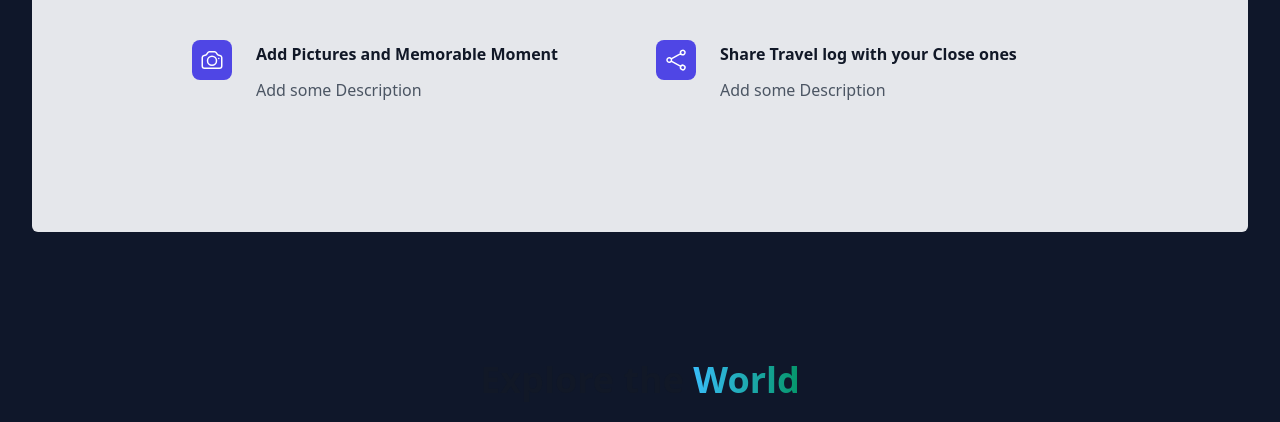
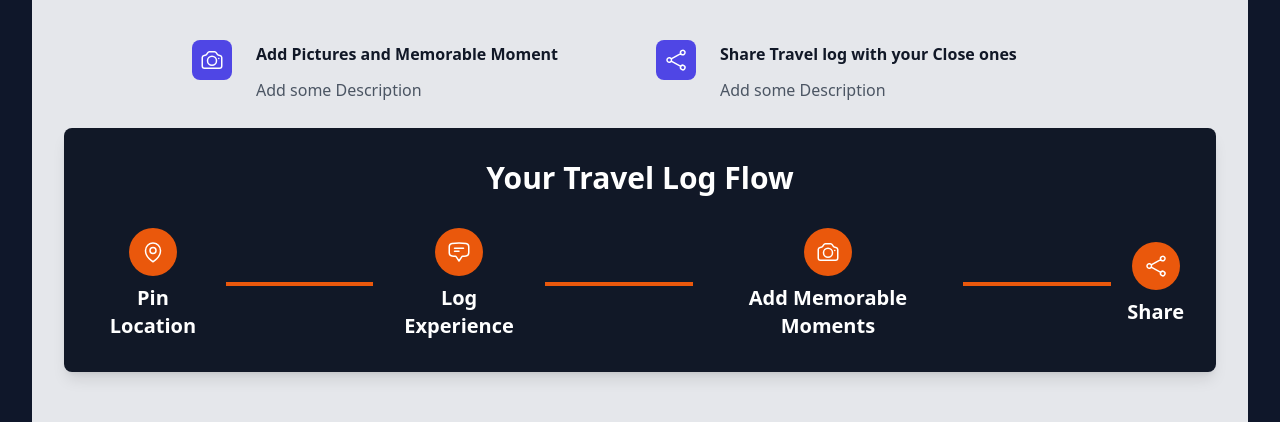
Before and after one commit to GlobeHoppin/GlobeHoppin, a React (Vite) app: page / in a window 1280 px wide. Shown: the part 1340-1762 px from the top of the page. Built offline with nearby package versions, Linux system fonts and the light colour scheme.

Commit message:
Added Flow of App

```diff
--- /dev/null
+++ b/src/pages/Flowchart.jsx
@@ -0,0 +1,70 @@
+import PropTypes from 'prop-types';
+import { MapPinIcon, ChatBubbleBottomCenterTextIcon, CameraIcon, ShareIcon } from '@heroicons/react/24/outline';
+
+const FlowStep = ({ step, isLast }) => (
+    <div className="flex items-center">
+        <div className="flex flex-col items-center">
+            <div className="flex-shrink-0 w-12 h-12 rounded-full bg-orange-600 flex items-center justify-center">
+                <step.icon className="w-6 h-6 text-white" />
+            </div>
+            <h6 className="font-semibold text-xl text-white text-center mt-2">{step.name}</h6>
+        </div>
+        {!isLast && (
+            <div className="flex-grow w-[160px] h-1 bg-orange-600 mx-4"></div>
+        )}
+    </div>
+);
+
+FlowStep.propTypes = {
+    step: PropTypes.shape({
+        id: PropTypes.number.isRequired,
+        name: PropTypes.string.isRequired,
+        description: PropTypes.string.isRequired,
+        icon: PropTypes.elementType.isRequired,
+    }).isRequired,
+    isLast: PropTypes.bool.isRequired,
+};
+
+const FlowChart = () => {
+    const features = [
+        {
+            id: 1,
+            name: "Pin Location",
+            description: "Add some Description",
+            icon: MapPinIcon,
+        },
+        {
+            id: 2,
+            name: "Log Experience",
+            description: "Add some Description",
+            icon: ChatBubbleBottomCenterTextIcon,
+        },
+        {
+            id: 3,
+            name: "Add Memorable Moments",
+            description: "Add some Description",
+            icon: CameraIcon,
+        },
+        {
+            id: 4,
+            name: "Share",
+            description: "Add some Description",
+            icon: ShareIcon,
+        },
+    ];
+
+    return (
+        <div className="bg-gray-900 p-8 rounded-lg shadow-lg">
+            <h2 className="text-3xl font-bold text-white mb-8 text-center">Your Travel Log Flow</h2>
+
+            {/* Container for the flow steps */}
+            <div className="flex items-center">
+                {features.map((feature, index) => (
+                    <FlowStep key={feature.id} step={feature} isLast={index === features.length - 1} />
+                ))}
+            </div>
+        </div>
+    );
+};
+
+export default FlowChart;
--- a/src/pages/Homepage.jsx
+++ b/src/pages/Homepage.jsx
@@ -7,6 +7,7 @@ import {
   ChatBubbleBottomCenterTextIcon,
   ShareIcon,
 } from "@heroicons/react/24/outline";
+import FlowChart from "./Flowchart";
 
 function Homepage() {
   const features = [
@@ -153,9 +154,10 @@ function Homepage() {
                   ))}
                 </dl>
               </div>
+              <br />
+          <FlowChart/>
             </div>
           </div>
-
           <div className="rounded-md py-24 sm:py-32">
             <div className="mx-auto max-w-7xl px-5 lg:px-8 text-center">
               <h1 className="mb-4 text-3xl font-extrabold text-gray-900 dark:text-white md:text-3xl lg:text-4xl">
```
